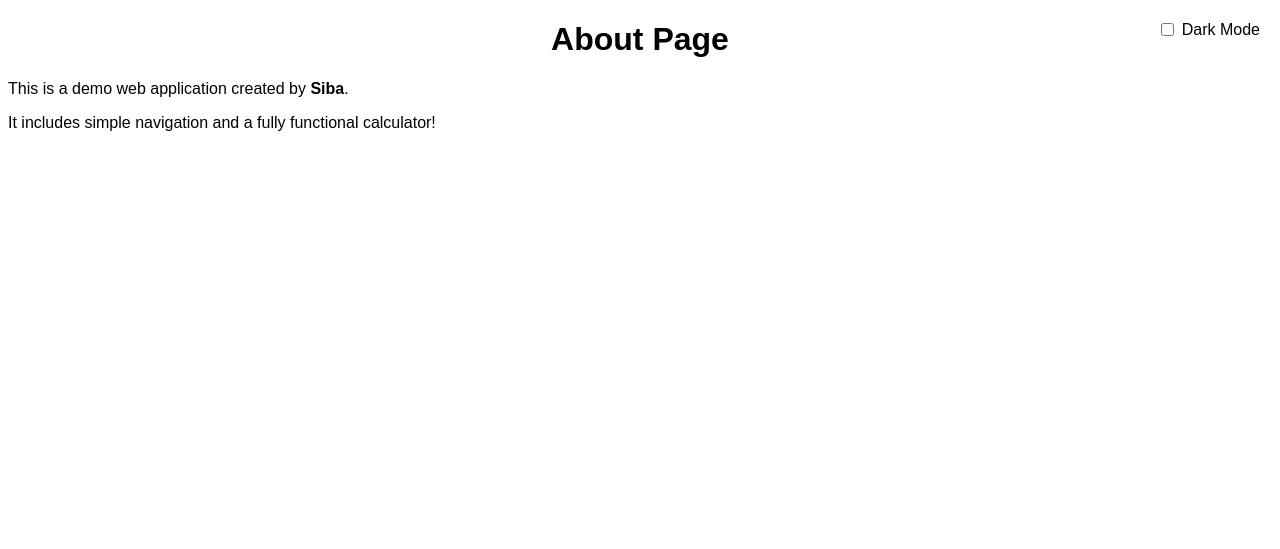
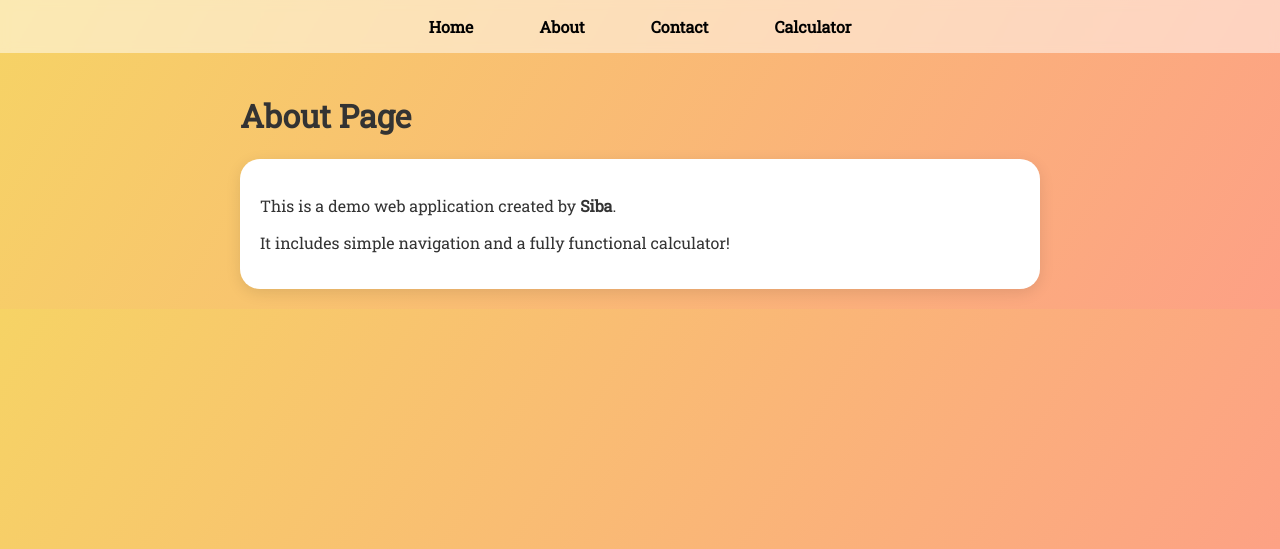
Before and after one commit to sibap-dev/Task_internship, a Flask app: page /about in a window 1280 px wide. Shown: the top 549 px of the page. Run offline with Flask 3, Linux system fonts and the light colour scheme.

Commit message:
3rd commit

```diff
--- a/templates/layout.html
+++ b/templates/layout.html
@@ -2,75 +2,103 @@
 <html lang="en">
 <head>
     <meta charset="UTF-8">
-    <meta name="viewport" content="width=device-width, initial-scale=1.0">
     <title>{{ title }}</title>
+    <link href="https://fonts.googleapis.com/css2?family=Roboto+Slab&display=swap" rel="stylesheet">
     <style>
-        /* Light theme (default) */
         body {
-            font-family: Arial, sans-serif;
-            background-color: white;
-            color: black;
-            transition: 0.4s ease-in-out;
+            margin: 0;
+            font-family: 'Roboto Slab', serif;
+            background: linear-gradient(120deg, #f6d365, #fda085);
+            color: #333;
+            animation: fadeInBody 1.5s ease-in;
         }
 
-        /* Dark theme */
-        body.dark-mode {
-            background-color: #121212;
-            color: #e0e0e0;
+        @keyframes fadeInBody {
+            from { opacity: 0; }
+            to { opacity: 1; }
         }
 
-        .toggle-switch {
-            position: fixed;
-            top: 20px;
-            right: 20px;
+        nav {
+            background: rgba(255, 255, 255, 0.5);
+            padding: 1em;
+            text-align: center;
+            position: sticky;
+            top: 0;
+            z-index: 1000;
+            backdrop-filter: blur(5px);
+            animation: slideDown 1s ease-in;
         }
 
-        .toggle-switch label {
-            cursor: pointer;
-            display: flex;
-            align-items: center;
+        @keyframes slideDown {
+            from { transform: translateY(-100%); }
+            to { transform: translateY(0); }
         }
 
-        .toggle-switch input {
-            margin-right: 8px;
+        nav a {
+            margin: 0 15px;
+            text-decoration: none;
+            color: black;
+            font-weight: bold;
+            padding: 8px 16px;
+            border-radius: 8px;
+            transition: all 0.3s ease;
+        }
+
+        nav a:hover {
+            background-color: white;
+            color: #f57c00;
+            transform: scale(1.05);
+        }
+
+        main {
+            padding: 20px;
+            max-width: 800px;
+            margin: auto;
+            animation: fadeInMain 1s ease-in;
+        }
+
+        @keyframes fadeInMain {
+            from { opacity: 0; transform: translateY(30px); }
+            to { opacity: 1; transform: translateY(0); }
+        }
+
+        .card {
+            background: white;
+            padding: 20px;
+            border-radius: 20px;
+            box-shadow: 0 4px 15px rgba(0, 0, 0, 0.1);
+            margin-top: 20px;
+            transition: box-shadow 0.3s ease;
+        }
+
+        .card:hover {
+            box-shadow: 0 6px 25px rgba(0, 0, 0, 0.2);
+        }
+
+        button {
+            transition: all 0.3s ease;
+        }
+
+        button:hover {
+            background-color: #ff8c42 !important;
+            transform: scale(1.05);
+            cursor: pointer;
         }
     </style>
 </head>
 <body>
+    <nav>
+        <a href="{{ url_for('home') }}">Home</a>
+        <a href="{{ url_for('about') }}">About</a>
+        <a href="{{ url_for('contact') }}">Contact</a>
+        <a href="{{ url_for('calculator') }}">Calculator</a>
+    </nav>
 
-<div class="toggle-switch">
-    <label>
-        <input type="checkbox" id="darkToggle"> Dark Mode
-    </label>
-</div>
-
-<h1 style="text-align: center;">{{ title }}</h1>
-
-{% block content %}
-{% endblock %}
-
-<script>
-    // Check localStorage for theme
-    const darkToggle = document.getElementById("darkToggle");
-    const body = document.body;
-
-    // Apply saved theme
-    if (localStorage.getItem("dark-mode") === "enabled") {
-        body.classList.add("dark-mode");
-        darkToggle.checked = true;
-    }
-
-    // Toggle dark mode
-    darkToggle.addEventListener("change", () => {
-        if (darkToggle.checked) {
-            body.classList.add("dark-mode");
-            localStorage.setItem("dark-mode", "enabled");
-        } else {
-            body.classList.remove("dark-mode");
-            localStorage.setItem("dark-mode", "disabled");
-        }
-    });
-</script>
-
+    <main>
+        <h1>{{ title }}</h1>
+        <div class="card">
+            {% block content %}{% endblock %}
+        </div>
+    </main>
 </body>
 </html>
```
